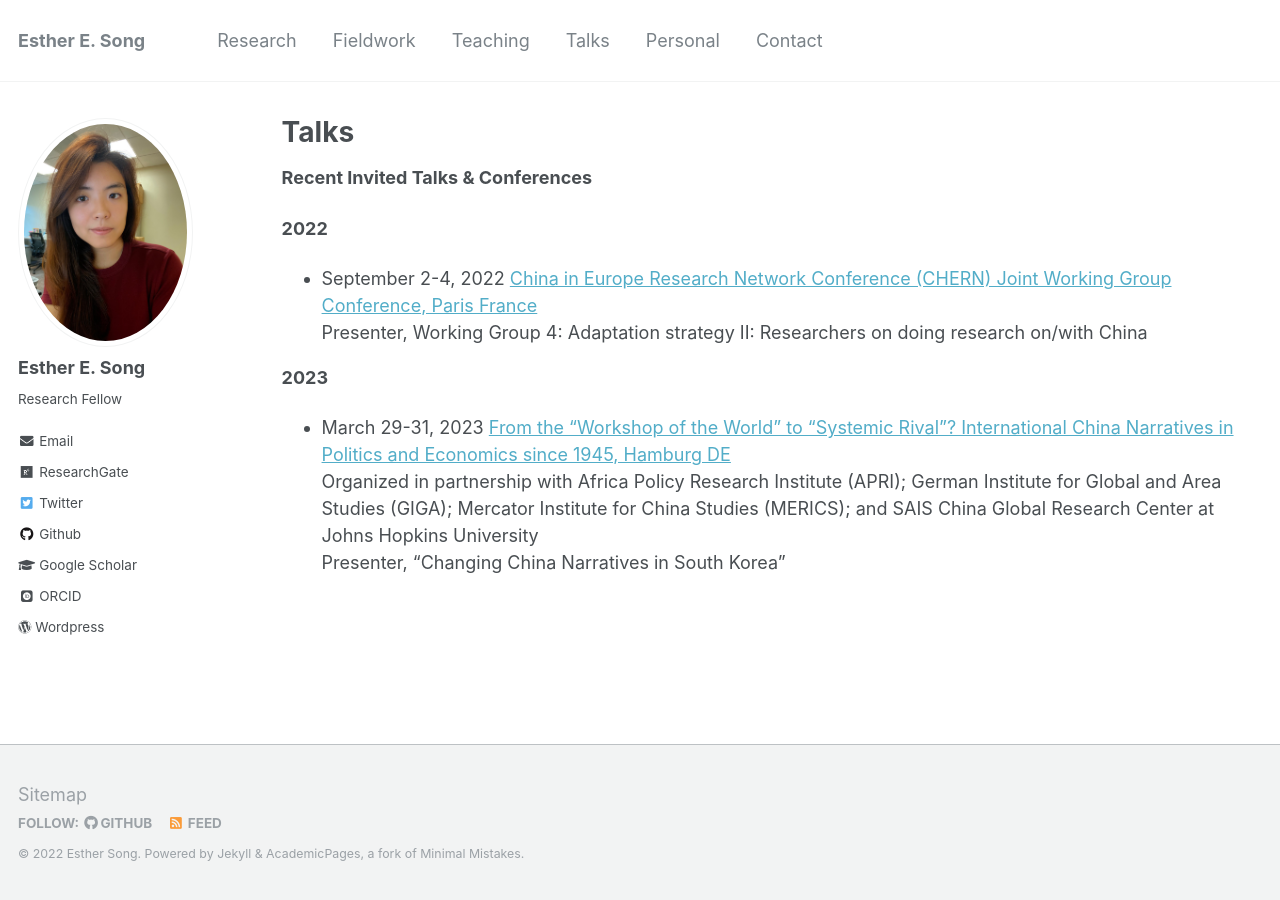
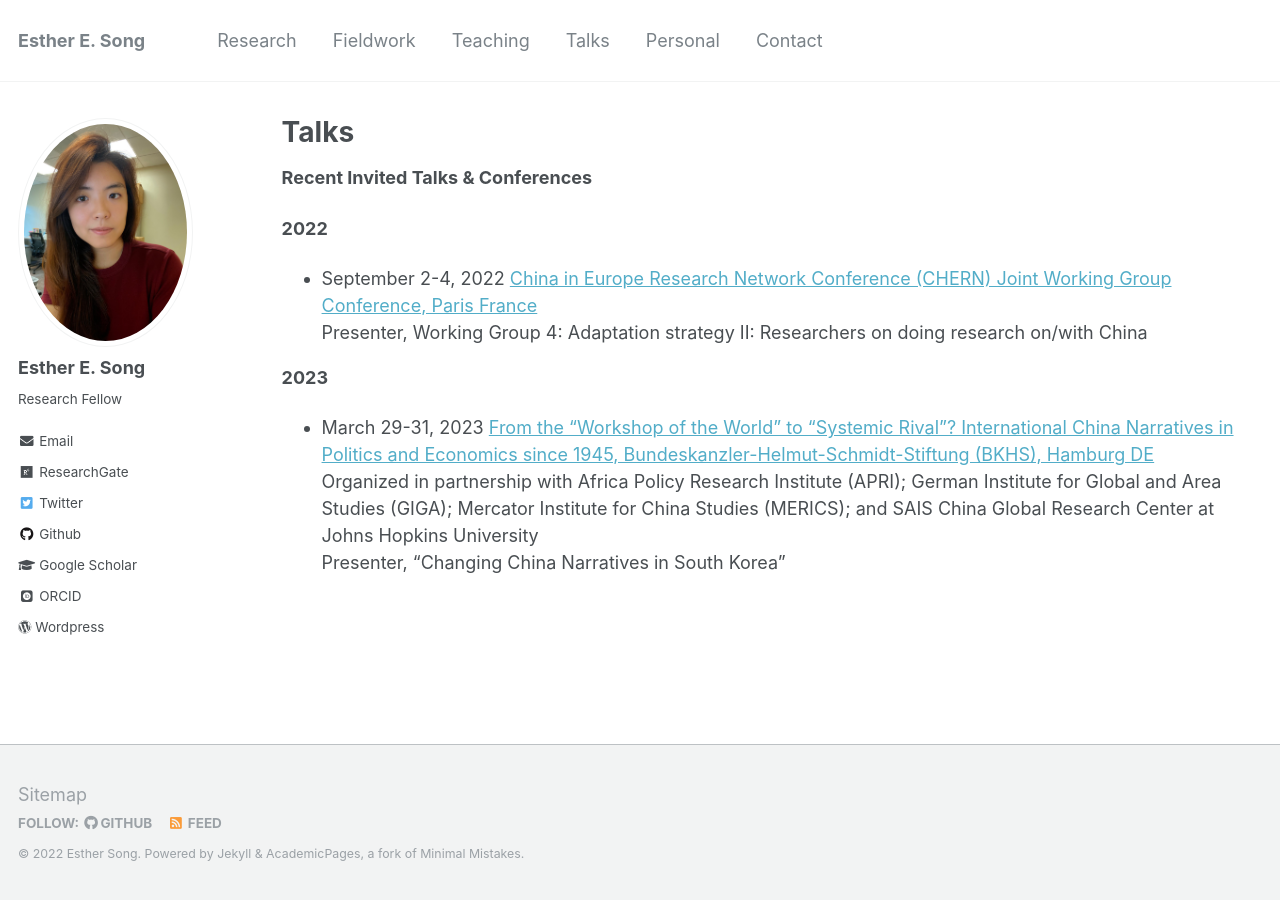
Before and after one commit to ehsong/ehsong.github.io, a Jekyll site: the page built from _pages/talks.md, in a window 1280 px wide. Built offline with Jekyll 4.4.1, drawn with Linux system fonts in a browser that asks for light colours; some web fonts are replaced.

Commit message:
Update talks.md

```diff
--- a/_pages/talks.md
+++ b/_pages/talks.md
@@ -17,6 +17,6 @@ Presenter, Working Group 4: Adaptation strategy II: Researchers on doing researc
 
 **2023**
 
-- March 29-31, 2023 [From the “Workshop of the World” to “Systemic Rival”? International China Narratives in Politics and Economics since 1945, Hamburg DE](https://www.helmut-schmidt.de/en/)
+- March 29-31, 2023 [From the “Workshop of the World” to “Systemic Rival”? International China Narratives in Politics and Economics since 1945, Bundeskanzler-Helmut-Schmidt-Stiftung (BKHS), Hamburg DE](https://www.helmut-schmidt.de/en/)
 Organized in partnership with Africa Policy Research Institute (APRI); German Institute for Global and Area Studies (GIGA); Mercator Institute for China Studies (MERICS); and SAIS China Global Research Center at Johns Hopkins University
 Presenter, "Changing China Narratives in South Korea"
```
